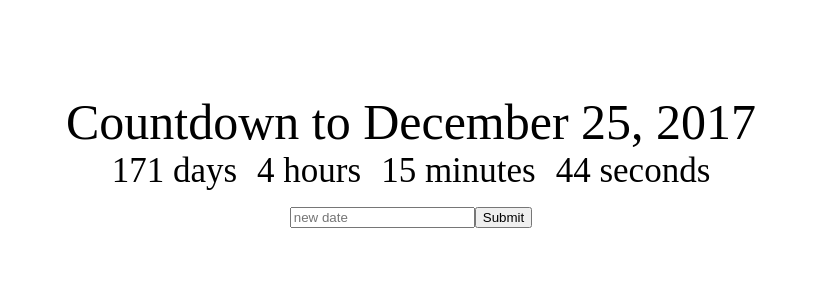
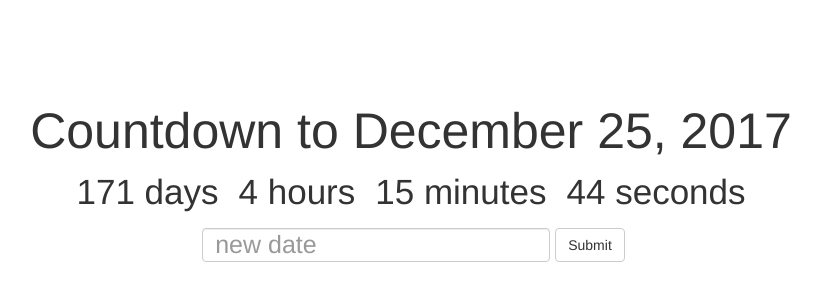
Before and after one commit to b33rTiger/countdownapp, a React (Create React App) app: page / in a window 1280 px wide. Shown: the part 160-460 px from the top of the page, without its empty margins (229-1050 px from the left). Built offline with nearby package versions, Linux system fonts and the light colour scheme.

Commit message:
added react-bootstrap

```diff
--- a/package.json
+++ b/package.json
@@ -4,6 +4,7 @@
   "private": true,
   "dependencies": {
     "react": "^15.6.1",
+    "react-bootstrap": "^0.31.0",
     "react-dom": "^15.6.1",
     "react-scripts": "1.0.10"
   },
--- a/public/index.html
+++ b/public/index.html
@@ -19,6 +19,7 @@
       work correctly both with client-side routing and a non-root public URL.
       Learn how to configure a non-root public URL by running `npm run build`.
     -->
+    <link rel="stylesheet" href="https://maxcdn.bootstrapcdn.com/bootstrap/latest/css/bootstrap.min.css">
     <title>React App</title>
   </head>
   <body>
--- a/src/App.css
+++ b/src/App.css
@@ -12,3 +12,8 @@
   display: inline;
   margin: 10px;
 }
+
+.Deadline-input {
+  font-size: 25px;
+  margin: 5px;
+}
--- a/src/app.jsx
+++ b/src/app.jsx
@@ -1,6 +1,7 @@
 import React, { Component } from 'react';
 import './app.css';
 import Clock from './clock';
+import { Form, FormControl, Button } from 'react-bootstrap';
 
 class App extends Component {
   constructor(props) {
@@ -22,12 +23,12 @@
         <Clock
           deadline={this.state.deadline}
         />
-        <div>
-          <input onChange={event => this.setState({newDeadline: event.target.value})} placeholder="new date" />
-          <button onClick={() => this.changeDeadline()}>
+        <Form inline>
+          <FormControl className="Deadline-input" onChange={event => this.setState({newDeadline: event.target.value})} placeholder="new date" />
+          <Button onClick={() => this.changeDeadline()}>
           Submit
-          </button>
-        </div>
+          </Button>
+        </Form>
       </div>
     )
   }
```
